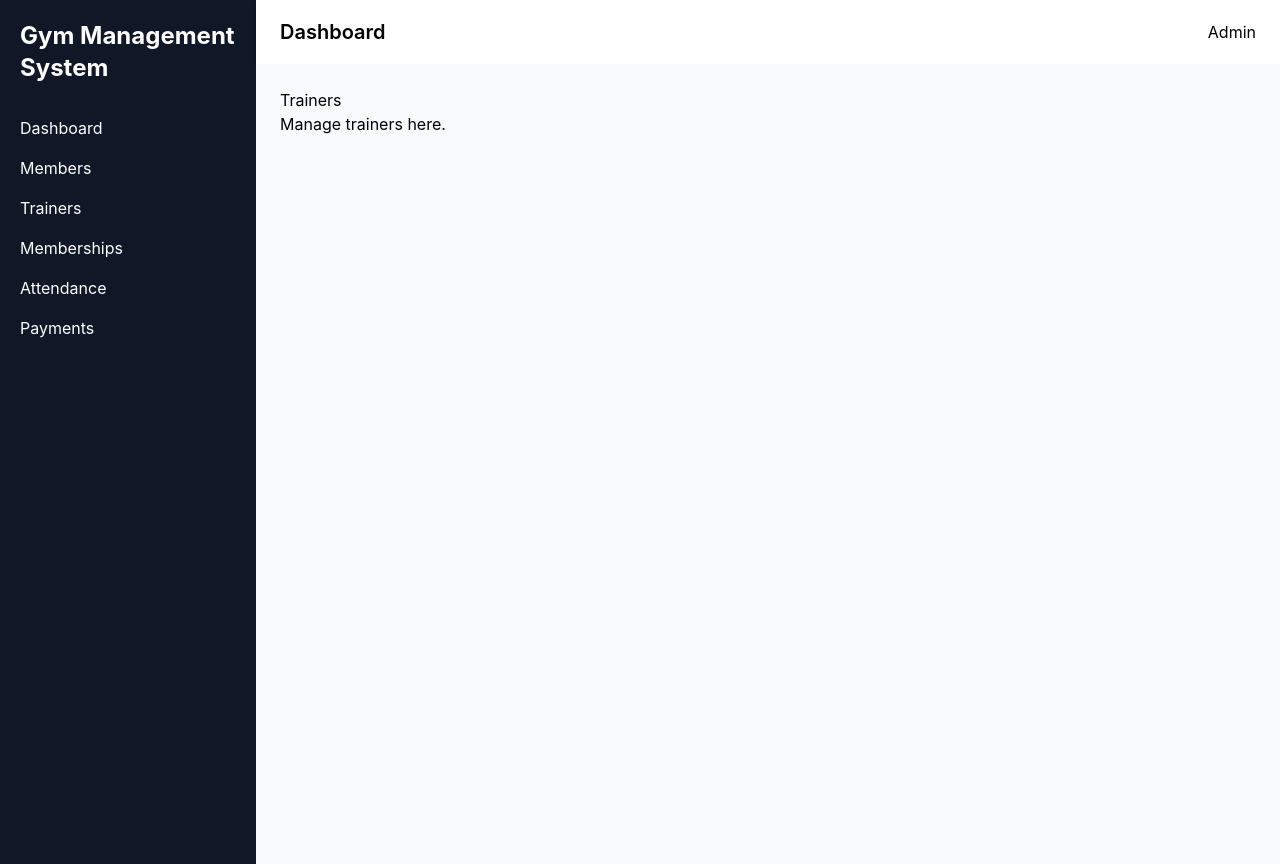
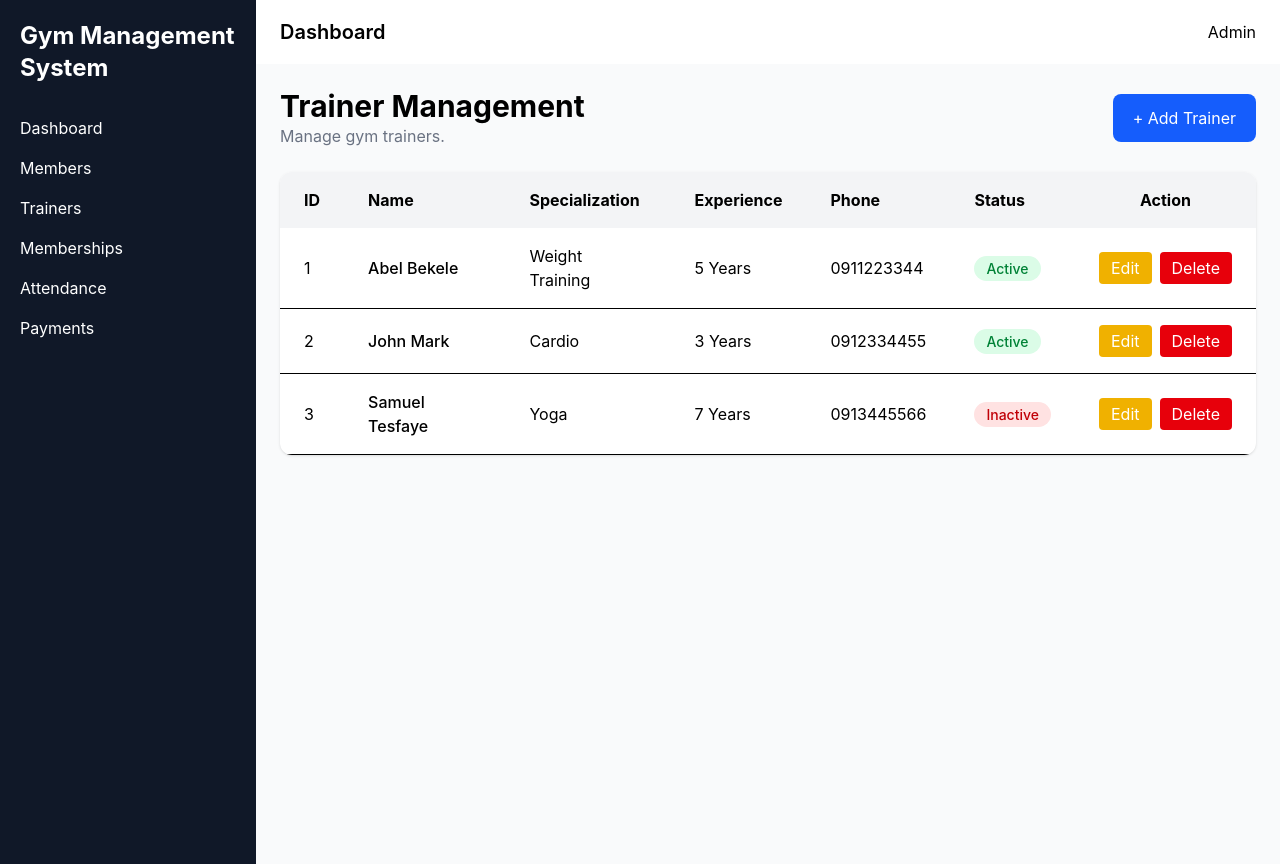
Before and after one commit to tesfayefekadu/Gym-Managment-System-React, a React (Vite) app: page /trainers in a window 1280 px wide. Built offline with nearby package versions, Linux system fonts and the light colour scheme.

Commit message:
Trainers initial file

```diff
--- /dev/null
+++ b/src/components/trainers/TrainerForm.jsx
@@ -0,0 +1,162 @@
+import { useState } from "react";
+
+function TrainerForm({ onSave }) {
+  const [formData, setFormData] = useState({
+    name: "",
+    gender: "Male",
+    phone: "",
+    email: "",
+    specialization: "Weight Training",
+    experience: "",
+    salary: "",
+    hireDate: "",
+    status: "Active",
+  });
+
+  const handleChange = (e) => {
+    setFormData((prev) => ({
+      ...prev,
+      [e.target.name]: e.target.value,
+    }));
+  };
+
+  const handleSubmit = (e) => {
+    e.preventDefault();
+    onSave(formData);
+  };
+
+  return (
+    <form onSubmit={handleSubmit} className="grid grid-cols-1 md:grid-cols-2 gap-4">
+
+      <div>
+        <label className="block mb-2">Full Name</label>
+        <input
+          type="text"
+          name="name"
+          value={formData.name}
+          onChange={handleChange}
+          className="w-full border rounded-lg px-4 py-2"
+        />
+      </div>
+
+      <div>
+        <label className="block mb-2">Gender</label>
+
+        <select
+          name="gender"
+          value={formData.gender}
+          onChange={handleChange}
+          className="w-full border rounded-lg px-4 py-2"
+        >
+          <option>Male</option>
+          <option>Female</option>
+        </select>
+
+      </div>
+
+      <div>
+        <label className="block mb-2">Phone</label>
+
+        <input
+          type="text"
+          name="phone"
+          value={formData.phone}
+          onChange={handleChange}
+          className="w-full border rounded-lg px-4 py-2"
+        />
+      </div>
+
+      <div>
+        <label className="block mb-2">Email</label>
+
+        <input
+          type="email"
+          name="email"
+          value={formData.email}
+          onChange={handleChange}
+          className="w-full border rounded-lg px-4 py-2"
+        />
+      </div>
+
+      <div>
+        <label className="block mb-2">Specialization</label>
+
+        <select
+          name="specialization"
+          value={formData.specialization}
+          onChange={handleChange}
+          className="w-full border rounded-lg px-4 py-2"
+        >
+          <option>Weight Training</option>
+          <option>Cardio</option>
+          <option>Yoga</option>
+          <option>CrossFit</option>
+          <option>Bodybuilding</option>
+        </select>
+      </div>
+
+      <div>
+        <label className="block mb-2">Experience</label>
+
+        <input
+          type="number"
+          name="experience"
+          value={formData.experience}
+          onChange={handleChange}
+          className="w-full border rounded-lg px-4 py-2"
+        />
+      </div>
+
+      <div>
+        <label className="block mb-2">Salary</label>
+
+        <input
+          type="number"
+          name="salary"
+          value={formData.salary}
+          onChange={handleChange}
+          className="w-full border rounded-lg px-4 py-2"
+        />
+      </div>
+
+      <div>
+        <label className="block mb-2">Hire Date</label>
+
+        <input
+          type="date"
+          name="hireDate"
+          value={formData.hireDate}
+          onChange={handleChange}
+          className="w-full border rounded-lg px-4 py-2"
+        />
+      </div>
+
+      <div>
+        <label className="block mb-2">Status</label>
+
+        <select
+          name="status"
+          value={formData.status}
+          onChange={handleChange}
+          className="w-full border rounded-lg px-4 py-2"
+        >
+          <option>Active</option>
+          <option>Inactive</option>
+        </select>
+      </div>
+
+      <div className="md:col-span-2 flex justify-end mt-4">
+
+        <button
+          className="bg-blue-600 hover:bg-blue-700 text-white px-6 py-3 rounded-lg"
+        >
+          Save Trainer
+        </button>
+
+      </div>
+
+    </form>
+  );
+}
+
+export default TrainerForm;
--- /dev/null
+++ b/src/components/trainers/TrainerHeader.jsx
@@ -0,0 +1,26 @@
+function TrainerHeader({ onAddTrainer }) {
+  return (
+    <div className="flex justify-between items-center mb-6">
+
+      <div>
+        <h1 className="text-3xl font-bold">
+          Trainer Management
+        </h1>
+
+        <p className="text-gray-500">
+          Manage gym trainers.
+        </p>
+      </div>
+
+      <button
+        onClick={onAddTrainer}
+        className="bg-blue-600 hover:bg-blue-700 text-white px-5 py-3 rounded-lg"
+      >
+        + Add Trainer
+      </button>
+
+    </div>
+  );
+}
+
+export default TrainerHeader;
--- /dev/null
+++ b/src/components/trainers/TrainerModal.jsx
@@ -0,0 +1,30 @@
+function TrainerModal({ title, children, onClose }) {
+  return (
+    <div className="fixed inset-0 bg-black/50 flex justify-center items-center">
+
+      <div className="bg-white rounded-xl shadow-xl w-full max-w-2xl p-6">
+
+        <div className="flex justify-between items-center mb-6">
+
+          <h2 className="text-2xl font-bold">
+            {title}
+          </h2>
+
+          <button
+            onClick={onClose}
+            className="text-2xl text-gray-500 hover:text-red-600"
+          >
+            x
+          </button>
+
+        </div>
+
+        {children}
+
+      </div>
+
+    </div>
+  );
+}
+
+export default TrainerModal;
--- /dev/null
+++ b/src/components/trainers/TrainerRow.jsx
@@ -0,0 +1,81 @@
+function TrainerRow({ trainer }) {
+
+  return (
+
+    <tr className="border-b hover:bg-gray-50">
+
+      <td className="px-6 py-4">
+        {trainer.id}
+      </td>
+
+      <td className="px-6 py-4 font-medium">
+        {trainer.name}
+      </td>
+
+      <td className="px-6 py-4">
+        {trainer.specialization}
+      </td>
+
+      <td className="px-6 py-4">
+        {trainer.experience} Years
+      </td>
+
+      <td className="px-6 py-4">
+        {trainer.phone}
+      </td>
+
+      <td className="px-6 py-4">
+
+        <span
+          className={`px-3 py-1 rounded-full text-sm font-medium ${
+            trainer.status === "Active"
+              ? "bg-green-100 text-green-700"
+              : "bg-red-100 text-red-700"
+          }`}
+        >
+          {trainer.status}
+        </span>
+
+      </td>
+
+      <td className="px-6 py-4">
+
+        <div className="flex justify-center gap-2">
+
+          <button
+            className="
+            bg-yellow-500
+            hover:bg-yellow-600
+            text-white
+            px-3
+            py-1
+            rounded
+            "
+          >
+            Edit
+          </button>
+
+          <button
+            className="
+            bg-red-600
+            hover:bg-red-700
+            text-white
+            px-3
+            py-1
+            rounded
+            "
+          >
+            Delete
+          </button>
+
+        </div>
+
+      </td>
+
+    </tr>
+
+  );
+
+}
+
+export default TrainerRow;
--- /dev/null
+++ b/src/components/trainers/TrainerTable.jsx
@@ -0,0 +1,64 @@
+import TrainerRow from "./TrainerRow";
+
+function TrainerTable({ trainers }) {
+
+  return (
+
+    <div className="bg-white rounded-xl shadow overflow-hidden">
+
+      <table className="w-full">
+
+        <thead className="bg-gray-100">
+
+          <tr>
+
+            <th className="px-6 py-4 text-left">ID</th>
+
+            <th className="px-6 py-4 text-left">Name</th>
+
+            <th className="px-6 py-4 text-left">
+              Specialization
+            </th>
+
+            <th className="px-6 py-4 text-left">
+              Experience
+            </th>
+
+            <th className="px-6 py-4 text-left">
+              Phone
+            </th>
+
+            <th className="px-6 py-4 text-left">
+              Status
+            </th>
+
+            <th className="px-6 py-4 text-center">
+              Action
+            </th>
+
+          </tr>
+
+        </thead>
+
+        <tbody>
+
+          {trainers.map((trainer) => (
+
+            <TrainerRow
+              key={trainer.id}
+              trainer={trainer}
+            />
+
+          ))}
+
+        </tbody>
+
+      </table>
+
+    </div>
+
+  );
+
+}
+
+export default TrainerTable;
--- a/src/pages/Trainers.jsx
+++ b/src/pages/Trainers.jsx
@@ -1,10 +1,90 @@
-function Trainers() {
+import { useState } from "react";
+
+import TrainerHeader from "../components/trainers/TrainerHeader";
+import TrainerTable from "../components/trainers/TrainerTable";
+import TrainerModal from "../components/trainers/TrainerModal";
+import TrainerForm from "../components/trainers/TrainerForm";
+
+function Trainer() {
+  const [trainers, setTrainers] = useState([
+    {
+      id: 1,
+      name: "Abel Bekele",
+      gender: "Male",
+      phone: "0911223344",
+      email: "abel@gmail.com",
+      specialization: "Weight Training",
+      experience: 5,
+      salary: 15000,
+      hireDate: "2025-01-10",
+      status: "Active",
+    },
+    {
+      id: 2,
+      name: "John Mark",
+      gender: "Male",
+      phone: "0912334455",
+      email: "john@gmail.com",
+      specialization: "Cardio",
+      experience: 3,
+      salary: 12000,
+      hireDate: "2025-03-15",
+      status: "Active",
+    },
+    {
+      id: 3,
+      name: "Samuel Tesfaye",
+      gender: "Male",
+      phone: "0913445566",
+      email: "samuel@gmail.com",
+      specialization: "Yoga",
+      experience: 7,
+      salary: 18000,
+      hireDate: "2024-08-01",
+      status: "Inactive",
+    },
+  ]);
+
+  const [showModal, setShowModal] = useState(false);
+
+  // Open Add Trainer Modal
+  const handleAddTrainer = () => {
+    setShowModal(true);
+  };
+
+  // Close Modal
+  const handleCloseModal = () => {
+    setShowModal(false);
+  };
+
+  // Save Trainer
+  const handleSaveTrainer = (trainerData) => {
+    const newTrainer = {
+      id: trainers.length + 1,
+      ...trainerData,
+    };
+
+    setTrainers([...trainers, newTrainer]);
+
+    setShowModal(false);
+  };
+
   return (
-    <div>
-      <h1>Trainers</h1>
-      <p>Manage trainers here.</p>
-    </div>
+    <>
+      <TrainerHeader onAddTrainer={handleAddTrainer} />
+
+      <TrainerTable trainers={trainers} />
+
+      {showModal && (
+        <TrainerModal
+          title="Add New Trainer"
+          onClose={handleCloseModal}
+        >
+          <TrainerForm onSave={handleSaveTrainer} />
+        </TrainerModal>
+      )}
+    </>
   );
 }
 
-export default Trainers;
+export default Trainer;
```
Also changed, not shown: src/components/trainers/DeleteTrainerModal.jsx (added), src/components/trainers/TrainerFilter.jsx (added).
